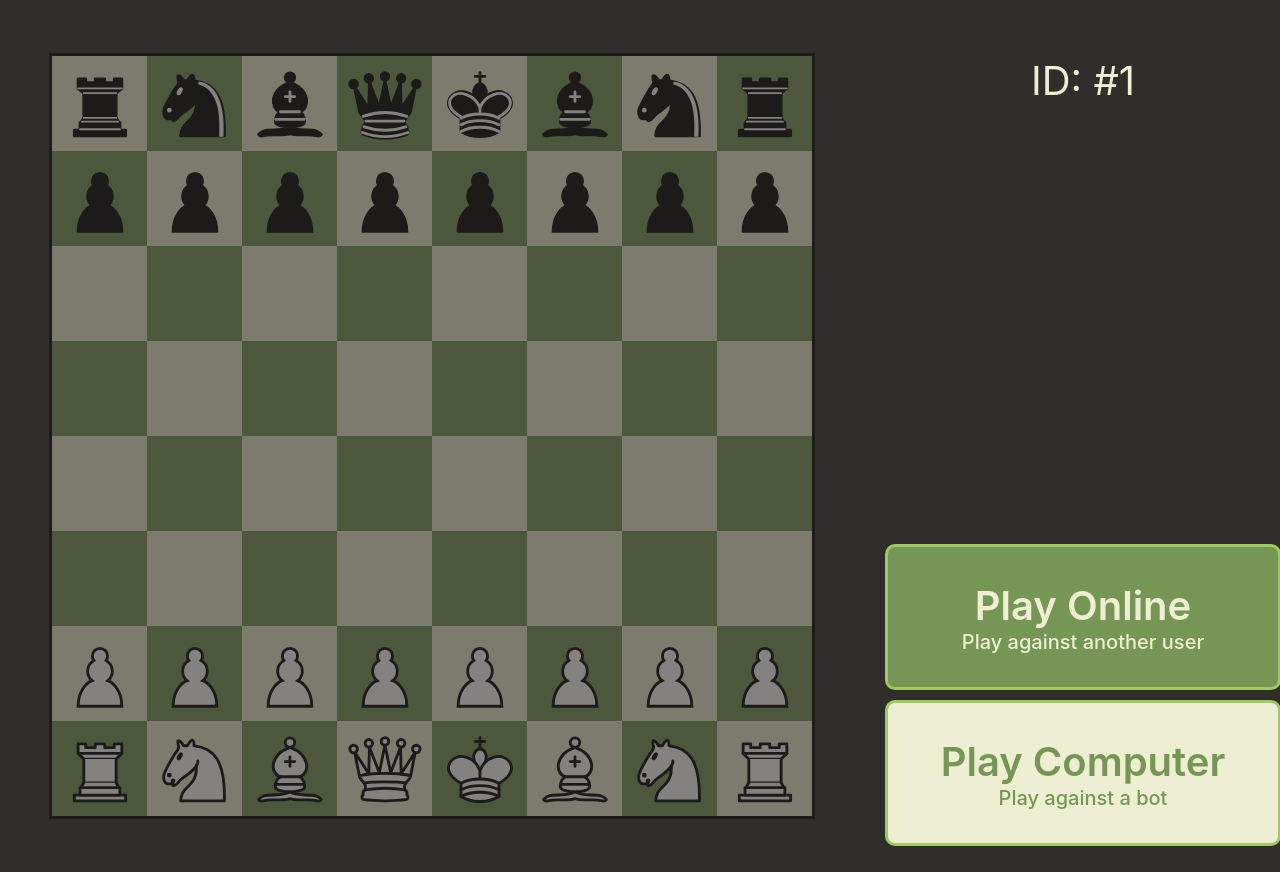
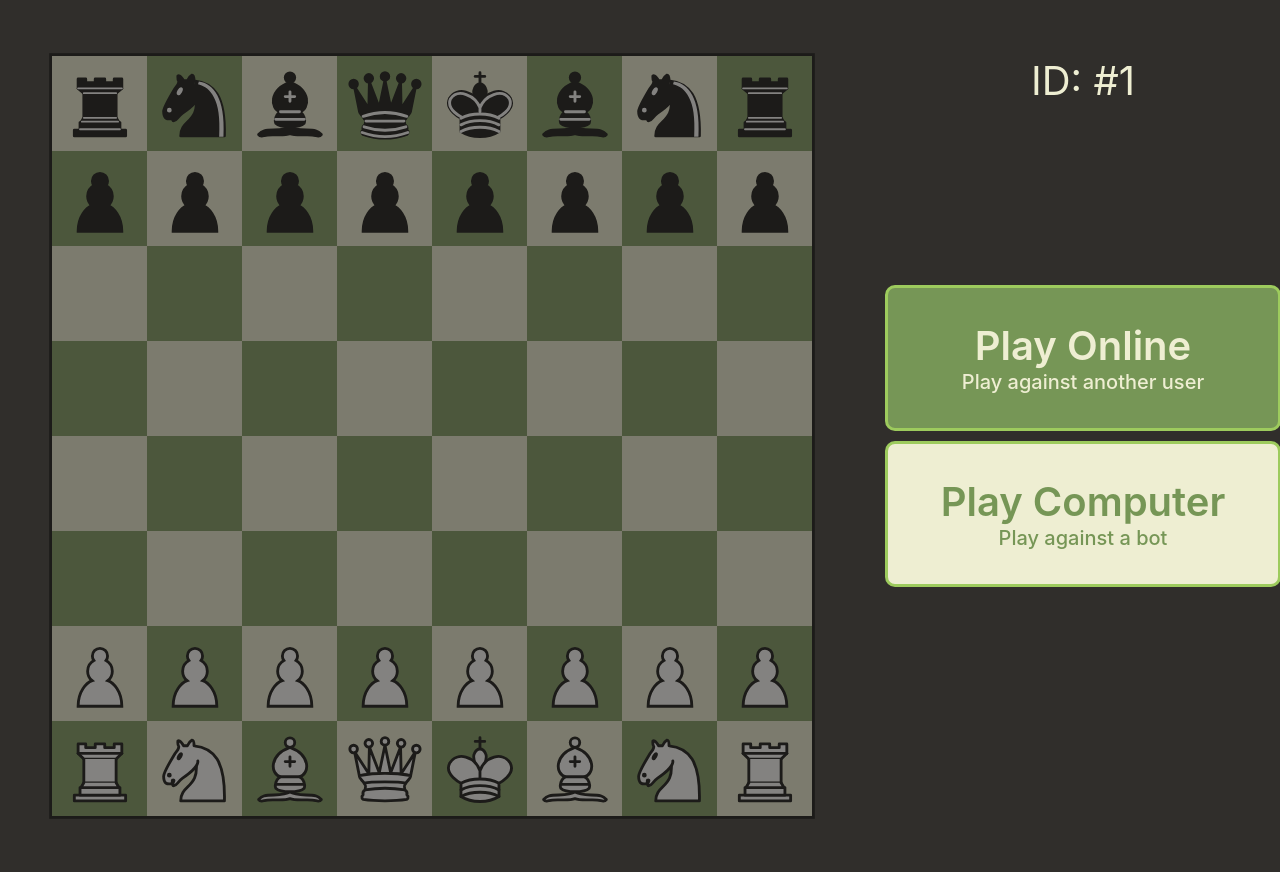
Before and after one commit to milmega/chess-engine, a React (Create React App) app: page / in a window 1280 px wide. Built offline with nearby package versions, Linux system fonts and the light colour scheme; no server answers.

Commit message:
Fixed sidebar styling

```diff
--- a/src/components/SideBar.tsx
+++ b/src/components/SideBar.tsx
@@ -52,6 +52,7 @@ const SideBar: React.FC<Props> = ({id, onGameReset, onPlayOnline, onPlayComputer
                         <span className="subtitle">Play against a bot</span>
                     </div>
                 </div>
+                <div></div>
             </div> }
             { !gameMode.startsWith("menu") && <div className="game-sidebar">
                 <div className="leave-game-button" onClick={onLeaveGameClicked}>
--- a/src/styles/SideBar.css
+++ b/src/styles/SideBar.css
@@ -30,7 +30,6 @@
 .human-button {
     background-color: #769656;
     color: #eeeed2;
-    margin-top: 47px;
 }
 
 .human-button:hover {
@@ -40,6 +39,7 @@
 .computer-button {
     background-color: #eeeed2;
     color: #769656;
+    margin-bottom: 100px
 }
 
 .computer-button:hover {
```
